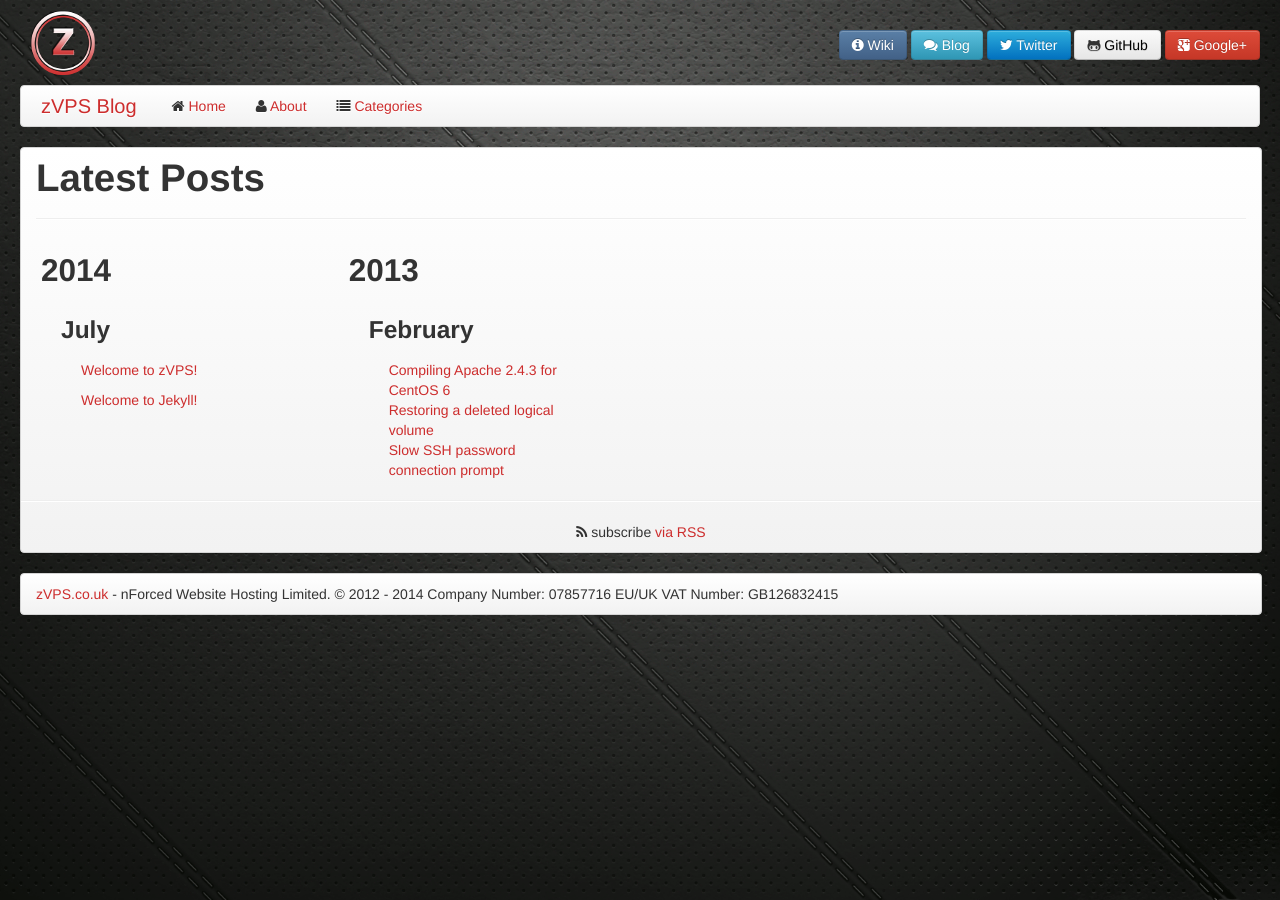
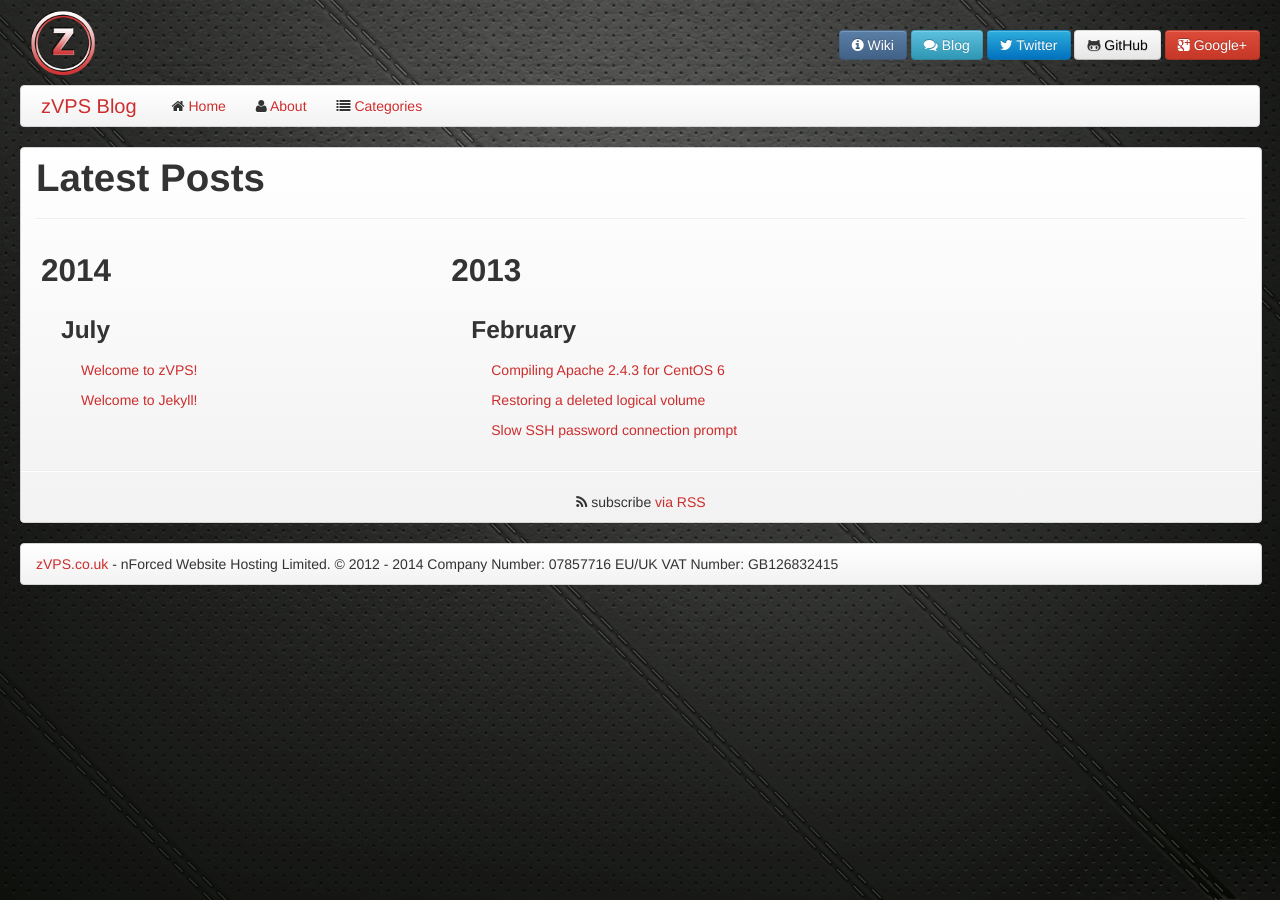
Before and after one commit to Caffe1neAdd1ct/zvps-blog, a Jekyll site: the page built from blog/index.html, in a window 1280 px wide. Built offline with Jekyll 4.4.1, drawn with Linux system fonts in a browser that asks for light colours.

Commit message:
Changed year container width to help with text wrapping.

```diff
--- a/blog/index.html
+++ b/blog/index.html
@@ -26,7 +26,7 @@
                         {% if forloop.first %}
                             {% assign count = '0' %}
                             <div class="row-fluid"><!-- start the first row container of years -->
-                            <div class="span3"><!-- starts the span3 container around each year -->
+                            <div class="span4"><!-- starts the span3 container around each year -->
                                 <div class="row-fluid">
                                     <div class="span12">
                                         <h2 id="{{ this_year }}-ref">{{this_year}}</h2>
@@ -82,14 +82,14 @@
                             </div><!-- ends the span3 container around year change -->
                             <!-- start calculation from count if a new row is needed -->
                             {% capture count %}{{ count | plus: '1' }}{% endcapture %}
-                            {% if count == '4' %}
+                            {% if count == '3' %}
                             </div>
                             <div class="row-fluid">
                             {% assign count = '0' %}
                             {% endif %}
                             <!-- end calculation from count if a new row is needed -->
 
-                            <div class="span3"><!-- start the span3 container around year change -->
+                            <div class="span4"><!-- start the span3 container around year change -->
                                 <div class="row-fluid">
                                     <div class="span12">
                                         <h2 id="{{ next_year }}-ref">{{next_year}}</h2>
```
